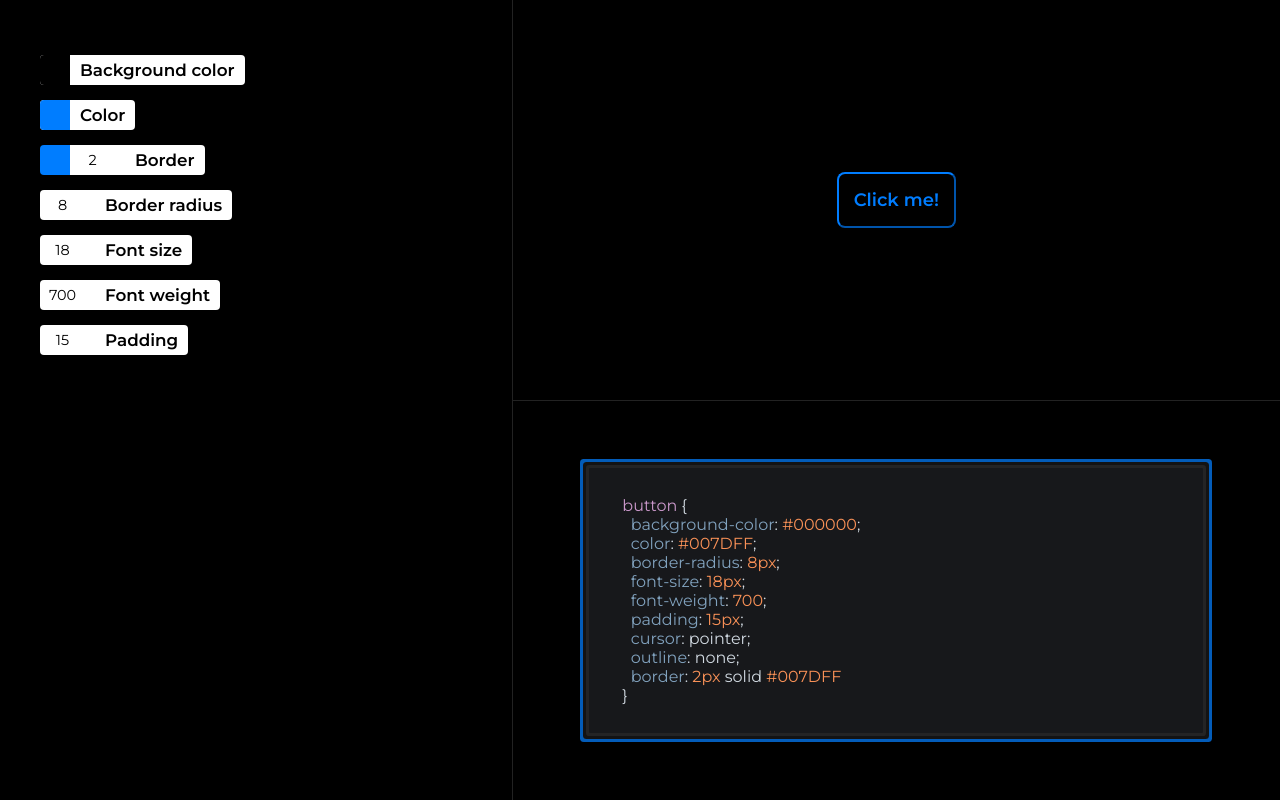
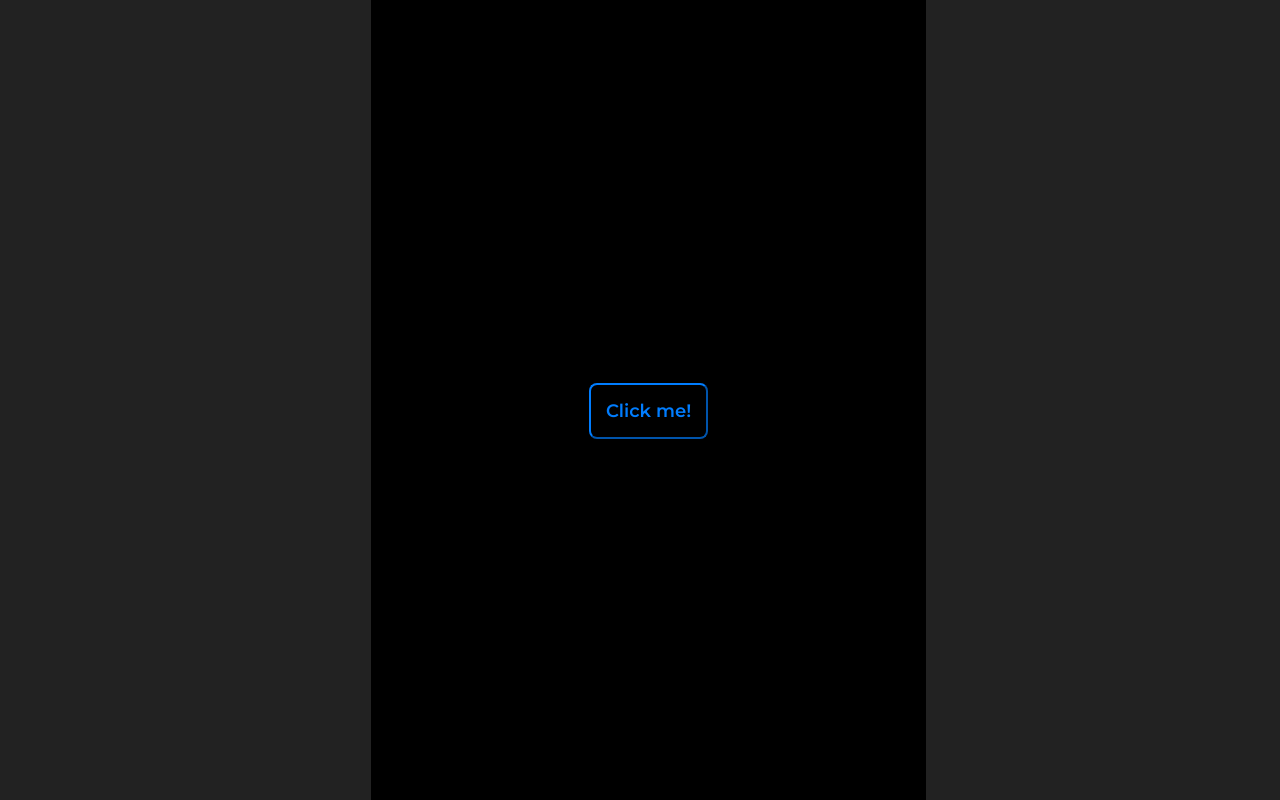
Before and after one commit to linus345/component-maker, a React (Create React App) app: page / in a window 1280 px wide. Shown: the top 800 px of the page. Built offline with nearby package versions, Linux system fonts and the light colour scheme.

Commit message:
Tabs and result tab
started using tabs to show different css pseudo classes. Result tab
shows all pseudo classes combined both in code and in the preview.

```diff
--- a/src/components/App.js
+++ b/src/components/App.js
@@ -1,7 +1,8 @@
 import React, { useState } from 'react';
 
 import Layout from './Layout';
-import OptionSection from './OptionSection';
+import Tabs from './Tabs';
+import Tab from './Tab';
 import ViewSection from './ViewSection';
 import CodeSection from './CodeSection';
 import {
@@ -18,10 +19,60 @@ function App() {
 
   return (
     <div className="App">
-      <Layout>
-        <OptionSection styles={styles} setStyles={setStyles} />
-        <ViewSection styles={styles} />
-        <CodeSection styles={styles} />
+      <Layout selectedTab={selectedTab}>
+        <Tabs
+          tabs={["default", "hover", "active", "result"]}
+          selectedTab={selectedTab}
+          setSelectedTab={setSelectedTab}
+        />
+        {selectedTab === "default" ? (
+          <Tab
+            styles={styles}
+            setStyles={setStyles}
+            selectedTab={selectedTab}
+          />
+        ) : selectedTab === "hover" ? (
+          <Tab
+            styles={hoverStyles}
+            setStyles={setHoverStyles}
+            selectedTab={selectedTab}
+          />
+        ) : selectedTab === "active" ? (
+          <Tab
+            styles={activeStyles}
+            setStyles={setActiveStyles}
+            selectedTab={selectedTab}
+          />
+        ) : (
+          // result tab
+          <>
+            <ViewSection
+              styles={styles}
+              hoverStyles={hoverStyles}
+              activeStyles={activeStyles}
+              result={1}
+            />
+            <CodeSection
+              styles={styles}
+              selectedTab={selectedTab}
+              result={1}
+              allStyles={[
+                {
+                  styles: styles,
+                  pseudo: "",
+                },
+                {
+                  styles: hoverStyles,
+                  pseudo: ":hover",
+                },
+                {
+                  styles: activeStyles,
+                  pseudo: ":active",
+                },
+              ]}
+            />
+          </>
+        )}
       </Layout>
     </div>
   );
--- a/src/components/CodeSection.js
+++ b/src/components/CodeSection.js
@@ -16,9 +16,16 @@ function stylesToCSS(styles) {
     .replace(/,/g, ";");
 }
 
-function CodeSection({ styles }) {
+function CodeSection({ styles, selectedTab, result, allStyles = null }) {
   const codeRef = useRef(null);
-  const hlCode = stylesToCSS(styles);
+  let hlCode;
+  let selector;
+  if(!allStyles) {
+    hlCode = stylesToCSS(styles);
+    selector = `button${selectedTab !== "default" && !result ? (
+      ":"+selectedTab
+    ) : ""}`
+  }
 
   useEffect(() => {
     hljs.registerLanguage('css', css);
@@ -28,18 +35,35 @@ function CodeSection({ styles }) {
     if(codeRef && codeRef.current) {
       hljs.highlightBlock(codeRef.current);
     }
-  }, [codeRef, styles]);
+  }, [codeRef, styles, selector]);
 
   return (
     <StyledCodeSection>
       <div className="code-box">
-        <pre>
-          <code
-            ref={codeRef}
-            className="css"
-          >
-            {`button ${hlCode}`}
-          </code>
+        <pre
+          ref={codeRef}
+        >
+          {!allStyles ? (
+            <code
+              className="css"
+            >
+              {`${selector} ${hlCode}`}
+            </code>
+          ) : (
+            <>
+              {allStyles.map(({ styles, pseudo }) => {
+                const hlCode = stylesToCSS(styles);
+                return (
+                  <code
+                    key={`1${pseudo}`}
+                    className="css"
+                  >
+                    {`button${pseudo} ${hlCode}\n\n`}
+                  </code>
+                );
+              })}
+            </>
+          )}
         </pre>
       </div>
     </StyledCodeSection>
@@ -52,9 +76,15 @@ const StyledCodeSection = styled.div`
   justify-content: center;
   align-items: center;
   background-color: #000;
+  padding: 60px 0;
+  height: 100%;
+  max-height: 100%;
+  overflow: hidden;
 
   .code-box {
     width: 80%;
+    height: 100%;
+    max-height: 100%;
     background-color: #17181b;
     border-radius: 1px;
     box-shadow:
@@ -62,8 +92,10 @@ const StyledCodeSection = styled.div`
       0 0 0 6px #131314,
       0 0 0 9px #035cb9;
     padding: 20px 25px;
+    overflow: scroll;
 
     pre {
+      background-color: #17181b;
       code {
         background-color: #17181b;
       }
--- a/src/components/ViewSection.js
+++ b/src/components/ViewSection.js
@@ -1,5 +1,5 @@
 import React from 'react';
-import styled from 'styled-components';
+import styled, { css } from 'styled-components';
 
 function ViewSection(props) {
   return (
@@ -16,10 +16,22 @@ const StyledViewSection = styled.div`
   align-items: center;
   background-color: #000;
   color: #fff;
+  padding: 60px 0;
 `;
 
 const StyledButton = styled.button`
   ${({ styles }) => styles}
+
+  // if result is true all styles should be applied (hover and active)
+  ${({ result, hoverStyles, activeStyles }) => result && css`
+    &:hover {
+      ${() => hoverStyles}
+    }
+
+    &:active {
+      ${() => activeStyles}
+    }
+  `}
 `;
 
 export default ViewSection;
```
